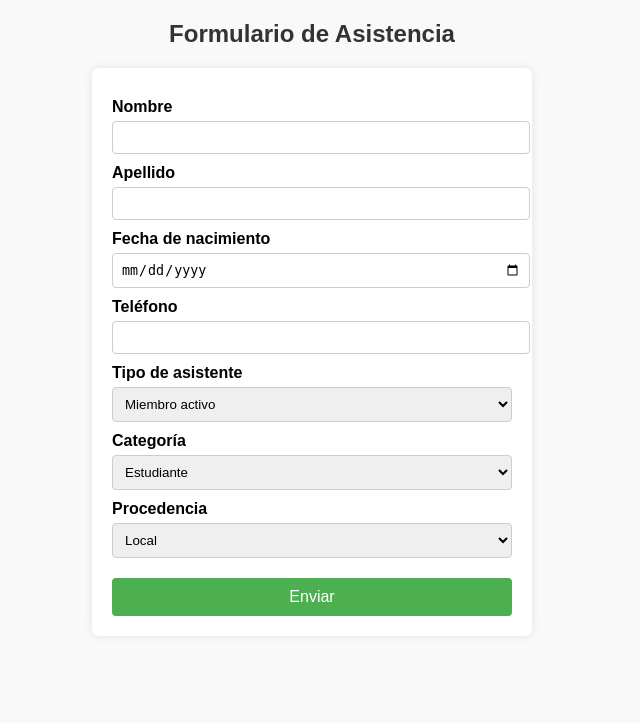
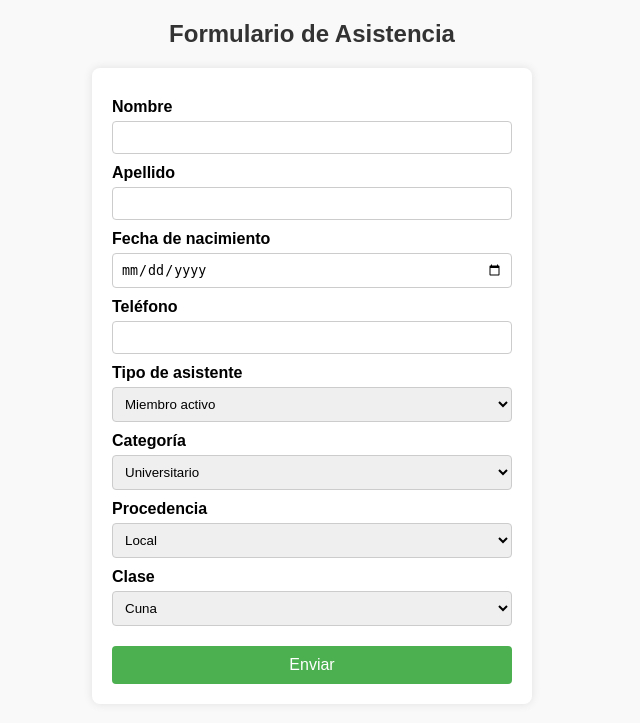
Before and after one commit to silver2810/EscSab_attendance, a Flask app: page / in a window 1280 px wide. Shown: the top 723 px of the page, without its empty margins (328-968 px from the left). Run offline with Flask 3, Linux system fonts and the light colour scheme; parts of the project's set-up code (start-up, migrations or seed data) failed here and were passed over.

Commit message:
Update form.html

```diff
--- a/templates/form.html
+++ b/templates/form.html
@@ -1,5 +1,3 @@
-<!DOCTYPE html>
-<html lang="es">
 <head>
   <meta charset="UTF-8">
   <meta name="viewport" content="width=device-width, initial-scale=1">
@@ -42,7 +40,9 @@
 
     <label for="categoria">Categoría</label>
     <select id="categoria" name="categoria">
-      <option value="Estudiante">Estudiante</option>
+      <option value="Universitario">Universitario</option>
+      <option value="Niño">Niño</option>
+      <option value="Adolescente">Adolescente</option>
       <option value="Otro">Otro</option>
     </select>
 
@@ -50,8 +50,24 @@
     <select id="procedencia" name="procedencia">
       <option value="Local">Local</option>
       <option value="Foráneo">Foráneo</option>
-      <option value="Otro">Otro</option>
-    </select>
+     </select>
+
+    <label for="Clase">Clase</label>
+    <select id="clase" name="clase">
+      <option value="Cuna">Cuna</option>
+      <option value="Infantes">Infantes</option>
+      <option value="Adolescentes">Adolescentes</option>
+      <option value="Sin Clase">Sin Clase</option>
+      <option value="Clase 1">Clase 1</option>
+      <option value="Clase 2">Clase 2</option>
+      <option value="Clase 3">Clase 3</option>
+      <option value="Clase 4">Clase 4</option>
+      <option value="Clase 5">Clase 5</option>
+      <option value="Clase 6">Clase 6</option>
+      <option value="Clase 7">Clase 7</option>
+      <option value="Clase 8">Clase 8</option>
+      <option value="Visita">Visita</option>
+     </select>
 
     <button type="submit">Enviar</button>
   </form>
```
